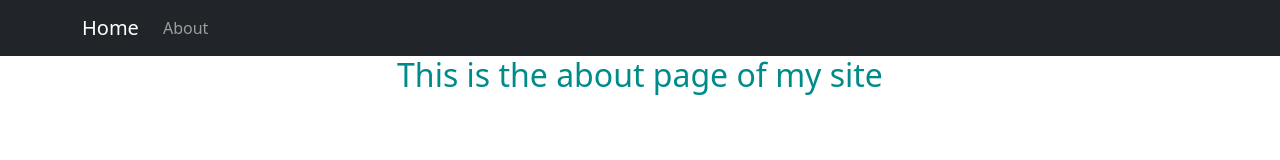
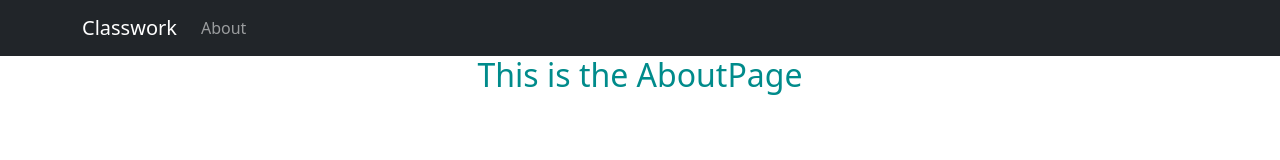
Before and after one commit to DanilVoievod/Css-classwork, a plain HTML site: page about.html in a window 1280 px wide. Drawn offline with Linux system fonts and the light colour scheme.

Commit message:
Update about.html

```diff
--- a/about.html
+++ b/about.html
@@ -2,17 +2,14 @@
 <html lang="en">
     <head>
         <meta charset="utf-8" />
-        <meta name="viewport" content="width=device-width, initial-scale=1, shrink-to-fit=no" />
-        <meta name="description" content="" />
-        <meta name="author" content="" />
-        <title>About</title>
+        <title>Classwork</title>
         <link href= "styles.css" rel="stylesheet" />
     </head>
     <body>
         <!-- Responsive navbar-->
         <nav class="navbar navbar-expand-lg navbar-dark bg-dark static-top">
             <div class="container">
-                <a class="navbar-brand" href="index.html">Home</a>
+                <a class="navbar-brand" href="index.html">Classwork</a>
                 <button class="navbar-toggler" type="button" data-toggle="collapse"
                         data-target="#navbarResponsive"
                         aria-controls="navbarResponsive" aria-expanded="false"
@@ -32,7 +29,7 @@
         <div class="container">
             <div class="row">
                 <div class="col-lg-12 text-center">
-                    <h2>This is the about page of my site</h2>
+                    <h2>This is the AboutPage</h2>
                 </div>
             </div>
         </div>
```
